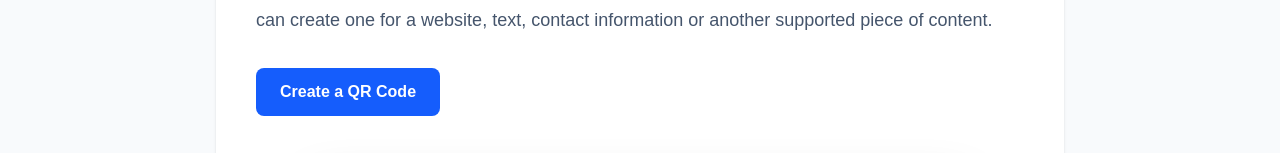
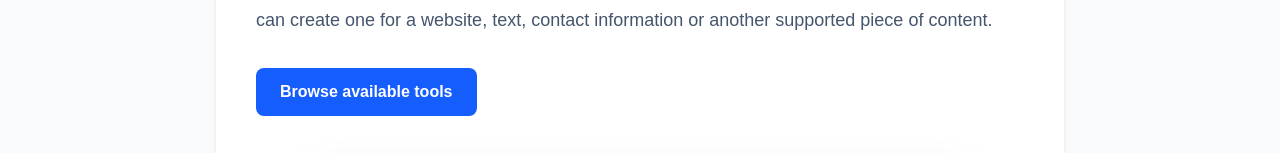
Before and after one commit to WellProSoftware/kaamkitpro, a Next.js app: page /guides/qr-code in a window 1280 px wide. Shown: the part 378-531 px from the top of the page. Built offline with nearby package versions, Linux system fonts and the light colour scheme; no server answers.

Commit message:
Replace links to retired tools with working directory links

```diff
--- a/src/app/guides/qr-code/page.tsx
+++ b/src/app/guides/qr-code/page.tsx
@@ -45,11 +45,9 @@ export default function QrCodeGuide() {
 
           <div className="mt-8">
             <Link
-              href="/tools/qr-code-generator"
+              href="/tools"
               className="inline-block rounded-lg bg-blue-600 px-6 py-3 font-semibold text-white hover:bg-blue-700"
-            >
-              Create a QR Code
-            </Link>
+            >Browse available tools</Link>
           </div>
 
           <div className="mt-12 space-y-10">
```
